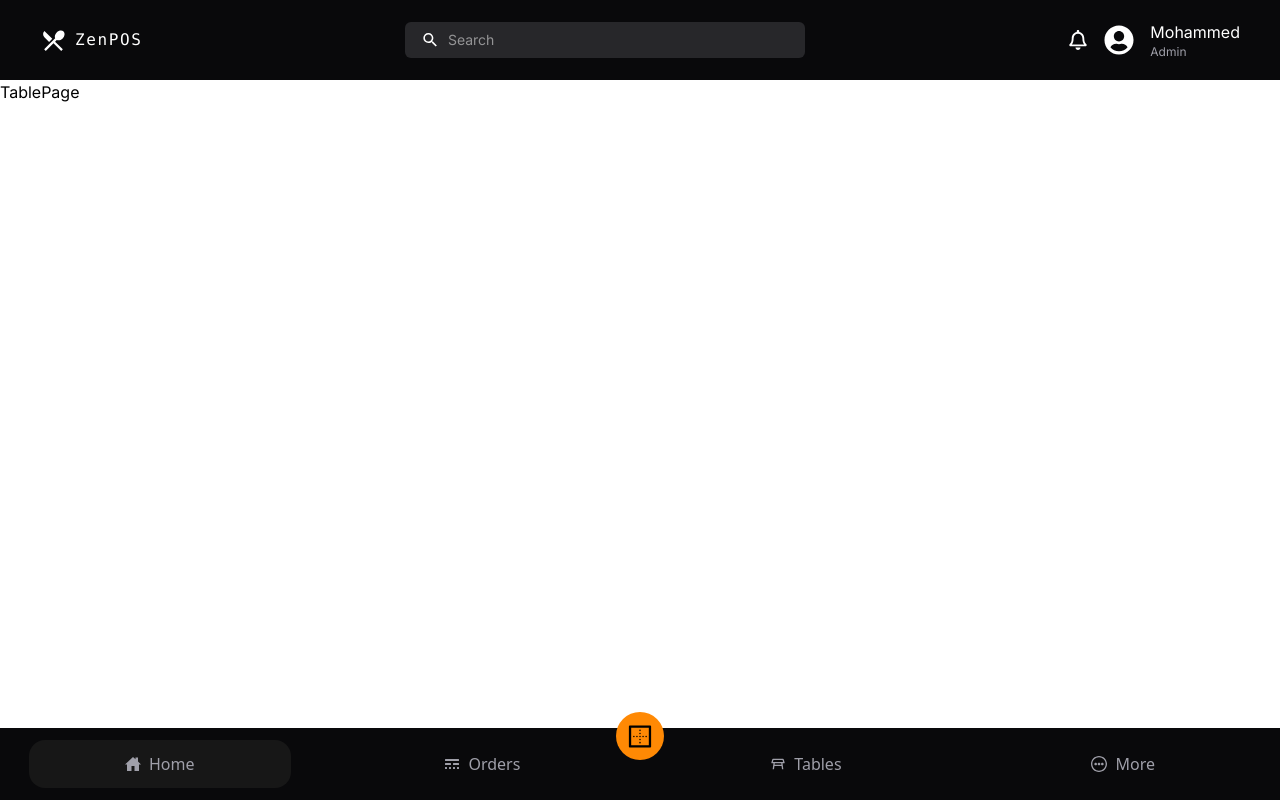
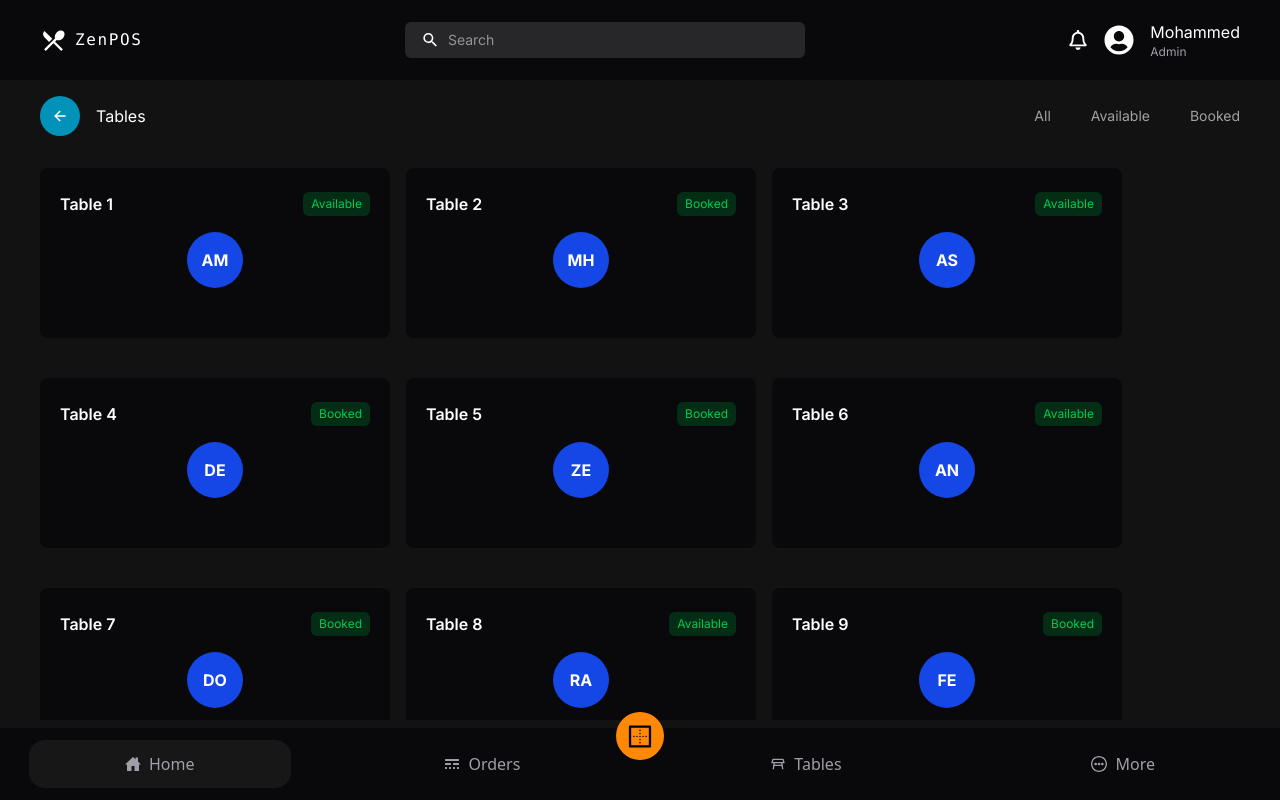
Before and after one commit to hanisx019/zen-pos, a React (Vite) app in the folder client/: page /table in a window 1280 px wide. Built offline with nearby package versions, Linux system fonts and the light colour scheme.

Commit message:
Add Login form

```diff
--- /dev/null
+++ b/client/src/components/Table/Tables.jsx
@@ -0,0 +1,25 @@
+import { tableData } from "../../constants/tableData";
+
+const Tables = () => {
+  return (
+    <div className="flex flex-wrap gap-4">
+      {tableData.map((table) => (
+        <div key={table.id} className="bg-[#09090B] w-[350px] h-[170px] mt-6 rounded-lg   py-4 flex flex-col cursor-pointer ">
+        <div className="flex justify-between  px-5 py-2">
+            <p className="text-white font-semibold text-md">{table.name}</p>
+            <div className="flex items-center gap-2 bg-green-950 text-green-500 py-1 px-2 justify-center rounded-md mb-2 text-xs">{table.status}</div>
+        </div>
+
+        <div className="flex justify-center">
+            <div className="bg-blue-700 size-14 flex items-center justify-center font-bold  text-white rounded-full">
+                {table.initial}
+            </div>
+        </div>
+        </div>
+      ))}
+
+    </div>
+  );
+};
+
+export default Tables;
--- /dev/null
+++ b/client/src/components/shared/CreateOrder.jsx
@@ -0,0 +1,60 @@
+import { RxCross2 } from "react-icons/rx";
+import { useState } from "react";
+
+const CreateOrder = ({form,setForm}) => {
+
+
+  const [counter, setCounter] = useState(0);
+  const [cname, setCname] = useState('');
+  const [cphone, setCphone] = useState('');
+
+  const Increment=({})=>{
+      setCounter(counter+1);
+  }
+  const Decrement=()=>{
+    if(counter>0){
+      setCounter(counter-1);
+    }
+  }
+
+  const handleForm=(e)=>{
+    e.preventDefault();
+    console.log(cname,cphone,counter);
+    setCname('');
+    setCphone('');
+    setCounter(0);
+    setForm(false);
+  }
+
+
+
+  return (
+    <div className={`${form?'fixed inset-0 bg-black/30 backdrop-blur-sm flex items-center justify-center z-50 ':''}`}>
+    <div className={` text-white absolute top-1/2 left-1/2 transform -translate-x-1/2 -translate-y-1/2 z-10  h-[390px]  w-[380px] bg-neutral-800 rounded-lg ${form==false?'hidden':''}`}>
+        <div className="flex justify-between p-5">
+            <p>Create Order</p>
+            <RxCross2 className="cursor-pointer" onClick={()=>setForm(false)}/>
+        </div>
+        <hr/>
+        <form onSubmit={handleForm} className="p-4">
+            <div className="text-sm mb-2">Customer Name</div>
+            <input value={cname} onChange={(e)=>setCname(e.target.value)} className="text-sm mb-2 bg-[#1212123d] w-full p-2 rounded-md outline-none" type='text' placeholder="Enter customer name"/>
+
+            <div className="text-sm mb-2">Customer Phone</div>
+            <input value={cphone} onChange={(e)=>setCphone(e.target.value)}  className="text-sm mb-2 bg-[#1212123d] w-full p-2 rounded-md outline-none" type='tel' placeholder="+91-9999999999"/>
+
+            <div className="text-sm mb-2">Guest</div>
+            <div className="flex justify-between items-center text-center p-2 bg-[#1212123d] rounded-md px-4 select-none">
+                <div onClick={Decrement} className="text-yellow-500 cursor-pointer ">-</div><p>{counter} <span>Person</span></p><div onClick={Increment} className="text-yellow-500 cursor-pointer">+</div>
+            </div>
+
+            <button className="w-[91%] bg-yellow-500 p-2 text-white rounded-md absolute bottom-4 left-1/2 -translate-x-1/2" type="submit">Create Order</button>
+
+        </form>
+
+    </div>
+    </div>
+  )
+}
+
+export default CreateOrder
--- a/client/src/components/shared/Footer.jsx
+++ b/client/src/components/shared/Footer.jsx
@@ -8,7 +8,7 @@ import { useState } from "react";
 
 
 
-const Footer = () => {
+const Footer = ({form,setForm}) => {
 
   const [currentPage, setcurrentPage] = useState('home');
 
@@ -16,7 +16,6 @@ const Footer = () => {
     setcurrentPage(page);
   }
 
-  console.log(currentPage);
 
   return (
     <div className='h-[9vh] bg-zinc-950 text-zinc-400 flex items-center justify-around font-sans absolute bottom-0 w-full'>
@@ -37,7 +36,7 @@ const Footer = () => {
       <div onClick={()=>pageStatus('more')} className={`flex items-center gap-2   px-24 rounded-2xl py-3 ${currentPage==='more'?'bg-neutral-900 transition-all ease-in duration-200':''}`}><CgMoreO className="text-zinc-400" />More</div>
       </Link>
 
-      <button className="bg-orange-400 bottom-10 absolute size-12 rounded-full cursor-pointer"><RxBorderAll className="w-full " size={23} color="black" /></button>
+      <button onClick={()=>setForm(true)} className={`bg-orange-400 bottom-10 absolute size-12 rounded-full cursor-pointer`}><RxBorderAll className="w-full " size={23} color="black" /></button>
     </div>
   )
 }
--- a/client/src/constants/fooditems.js
+++ b/client/src/constants/fooditems.js
@@ -1,4 +1,4 @@
-const foodItems=[
+export const foodItems=[
     {
         id:"01",
         img:"https://images.unsplash.com/photo-1610057099443-fde8c4d50f91?w=600&auto=format&fit=crop&q=60&ixlib=rb-4.1.0&ixid=M3wxMjA3fDB8MHxzZWFyY2h8MTJ8fGJ1dHRlciUyMGNoaWNrZW58ZW58MHx8MHx8fDA%3D",
@@ -54,5 +54,3 @@ const foodItems=[
         orders:140
     }
 ]
-
-export default foodItems
--- /dev/null
+++ b/client/src/constants/tableData.js
@@ -0,0 +1,12 @@
+export const tableData=[
+    { id:"1", name:"Table 1", status:"Available", initial :"AM" },
+    { id:"2", name:"Table 2", status:"Booked", initial :"MH" },
+    { id:"3", name:"Table 3", status:"Available", initial :"AS" },
+    { id:"4", name:"Table 4", status:"Booked", initial :"DE" },
+    { id:"5", name:"Table 5", status:"Booked", initial :"ZE" },
+    { id:"6", name:"Table 6", status:"Available", initial :"AN" },
+    { id:"7", name:"Table 7", status:"Booked", initial :"DO" },
+    { id:"8", name:"Table 8", status:"Available", initial :"RA" },
+    { id:"9", name:"Table 9", status:"Booked", initial :"FE" },
+    { id:"10", name:"Table 10", status:"Available", initial :"GH" },
+]
--- a/client/src/layouts/Layout.jsx
+++ b/client/src/layouts/Layout.jsx
@@ -1,16 +1,20 @@
-import React from 'react'
-
+import { useState } from 'react'
 import Header from '../components/shared/Header.jsx'
 import Footer from '../components/shared/Footer.jsx'
 import { Outlet } from 'react-router-dom'
+import CreateOrder from '../components/shared/CreateOrder.jsx'
 
 const Layout = () => {
+
+  const [form, setForm] = useState(false)
+
   return (
-    <>
-        <Header/>
-        <Outlet/>
-        <Footer/>
-    </>
+    <div>
+        <Header form={form} setForm={setForm}/>
+        <Outlet form={form} setForm={setForm}/>
+        <CreateOrder form={form} setForm={setForm} />
+        <Footer form={form} setForm={setForm}/>
+    </div>
   )
 }
 
--- a/client/src/pages/HomePage.jsx
+++ b/client/src/pages/HomePage.jsx
@@ -1,8 +1,8 @@
-import React from 'react'
+
 import Earnings from '../components/Home/Earnings'
 import RecentOrders from '../components/Home/RecentOrders'
 import Greetings from '../components/Home/Greetings'
-import foodItems from '../constants/fooditems'
+import { foodItems } from '../constants/fooditems'
 
 const HomePage = () => {
   return (
--- a/client/src/pages/OrderPage.jsx
+++ b/client/src/pages/OrderPage.jsx
@@ -4,7 +4,7 @@ import Ordercard from "../components/Order/Ordercard";
 
 const OrderPage = () => {
   return (
-    <div className="bg-[#121212] p-4 px-10">
+    <div className="bg-[#121212] p-4 px-10 h-[85vh]">
 
       <div className="flex items-center justify-between pb-2 ">
         <div className="flex items-center gap-4 text-white   "><button className="bg-cyan-600 size-10 px-3 rounded-full"><IoArrowBackSharp className="text-white"/></button>Orders</div>
@@ -16,7 +16,7 @@ const OrderPage = () => {
         </div>
       </div>
 
-      <div className="flex flex-wrap gap-4 bg-[#121212]  overflow-y-scroll hide-scrollbar max-h-[73vh]">
+      <div className="flex flex-wrap gap-4 bg-[#121212]  overflow-y-scroll hide-scrollbar max-h-[72vh] pb-5">
         <Ordercard/>
         <Ordercard/>
         <Ordercard/>
@@ -36,10 +36,6 @@ const OrderPage = () => {
         <Ordercard/>
 
       </div>
-
-
-
-
     </div>
   )
 }
--- a/client/src/pages/TablePage.jsx
+++ b/client/src/pages/TablePage.jsx
@@ -1,8 +1,23 @@
-import React from 'react'
+import { IoArrowBackSharp } from "react-icons/io5";
+import Tables from "../components/Table/Tables";
 
 const TablePage = () => {
   return (
-    <div>TablePage</div>
+    <div className="bg-[#121212] p-4 px-10 h-[85vh]">
+
+      <div className="flex items-center justify-between pb-2 ">
+        <div className="flex items-center gap-4 text-white   "><button className="bg-cyan-600 size-10 px-3 rounded-full"><IoArrowBackSharp className="text-white"/></button>Tables</div>
+        <div className="flex gap-10 text-neutral-400 text-sm">
+          <p>All</p>
+          <p>Available</p>
+          <p>Booked</p>
+        </div>
+      </div>
+
+      <div className="flex flex-wrap gap-4 bg-[#121212]  overflow-y-scroll hide-scrollbar max-h-[72vh] pb-5">
+        <Tables/>
+      </div>
+    </div>
   )
 }
 
```
